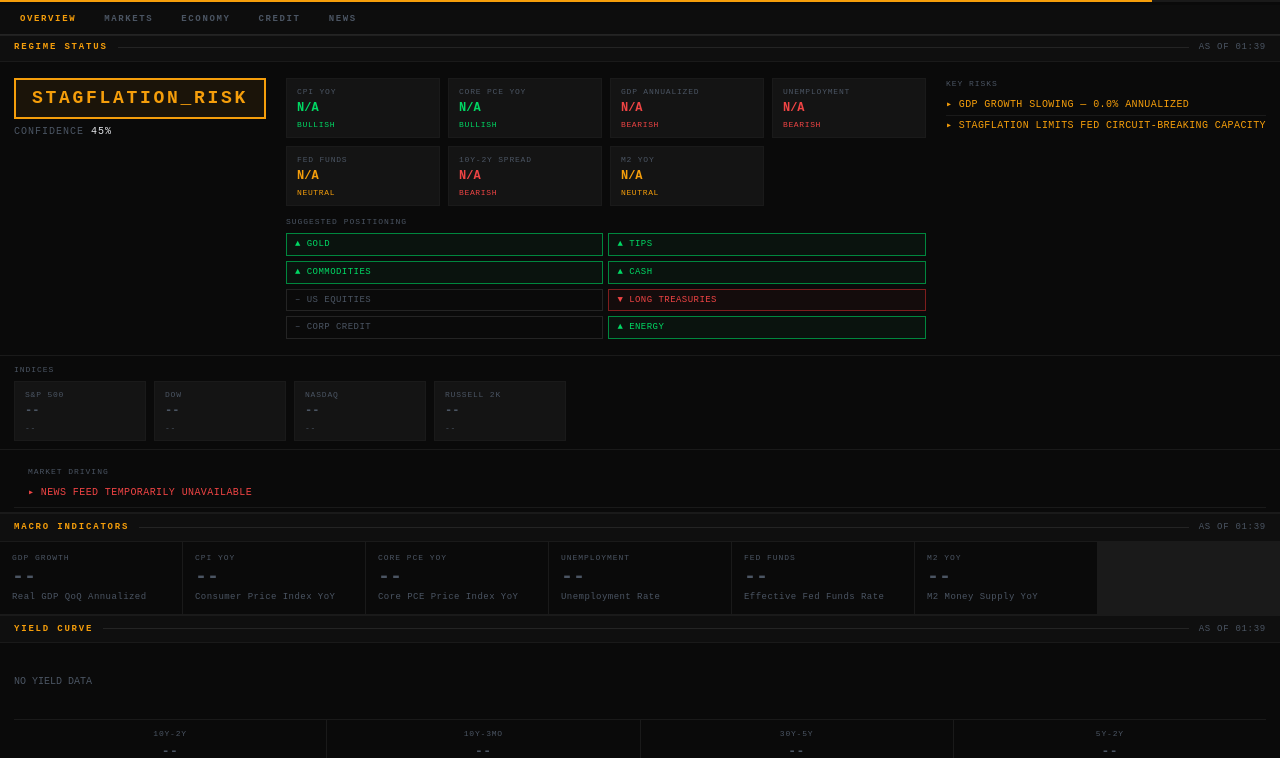
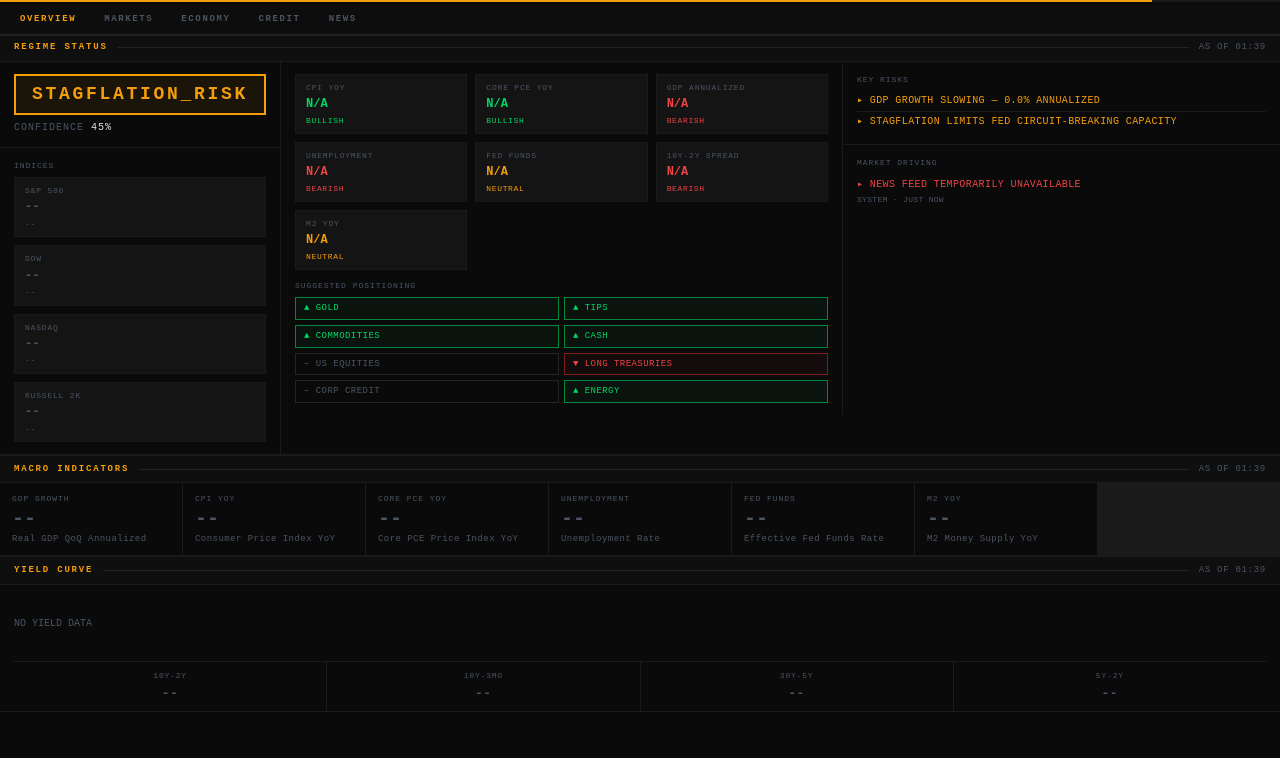
Before and after one commit to chapmanr1/macro-terminal, a Flask app: page / in a window 1280 px wide. Shown: the part 35-793 px from the top of the page. After the commit the page ends 747 px from the top, so only its background shows below. Run offline with Flask 3, Linux system fonts and the light colour scheme.

Commit message:
Redesign Overview regime section as 3-column layout
Left (20%): regime tag + confidence, then 4 index squares stacked single-col
Center (45%): indicator cards grid + suggested positioning grid
Right (35%): KEY RISKS bullet list, MARKET DRIVING headlines with source/time

renderRegime now targets regimeLeft/regimeCenter/regimeRight independently.
All three columns live inside regimeContent so error fallback still works.
Mobile: stacks to single column (left → center → right) via grid-cols:1fr.
MACRO INDICATORS and YIELD CURVE below unchanged.

Co-Authored-By: Claude Sonnet 4.6 <noreply@anthropic.com>

```diff
--- a/templates/index.html
+++ b/templates/index.html
@@ -62,8 +62,13 @@
     .c-blue{color:var(--blue)} .c-muted{color:var(--muted)} .c-white{color:var(--white)}
     .c-orange{color:var(--orange)}
 
-    /* ── OVERVIEW: REGIME ── */
-    .regime-block { padding: 16px 14px; background: var(--bg); border-bottom: 1px solid var(--border); display: grid; grid-template-columns: auto 1fr auto; gap: 20px; align-items: start; }
+    /* ── OVERVIEW: 3-COLUMN REGIME LAYOUT ── */
+    .ov-three-col { display: grid; grid-template-columns: 20fr 45fr 35fr; border-bottom: 1px solid var(--border); align-items: start; }
+    .ov-col-left { border-right: 1px solid var(--border); display: flex; flex-direction: column; }
+    .ov-col-center { border-right: 1px solid var(--border); padding: 12px 14px; }
+    .ov-col-right { display: flex; flex-direction: column; }
+    .ov-cell { padding: 12px 14px; }
+    .ov-cell-div { border-bottom: 1px solid var(--border); }
     .regime-tag { display: inline-block; font-size: 18px; font-weight: 700; letter-spacing: 0.15em; padding: 6px 16px; border: 2px solid var(--amber); color: var(--amber); background: rgba(245,158,11,0.07); margin-bottom: 6px; }
     .regime-tag.STRONG-GROWTH { border-color:var(--green);color:var(--green);background:rgba(0,217,100,0.06) }
     .regime-tag.RECESSION { border-color:var(--red);color:var(--red);background:rgba(239,68,68,0.06) }
@@ -299,9 +304,9 @@
 
     /* ── MOBILE ── */
     @media (max-width: 640px) {
-      .regime-block { grid-template-columns: 1fr; gap: 14px; }
+      .ov-three-col { grid-template-columns: 1fr; }
+      .ov-col-left, .ov-col-center { border-right: none; border-bottom: 1px solid var(--border); }
       .regime-tag { font-size: 14px; }
-      .ov-idx-cell { flex: 0 0 calc(50% - 1px); }
       .macro-grid { grid-template-columns: repeat(2,1fr); }
       .macro-cell-value { font-size: 16px; }
       .yc-spreads { flex-wrap: wrap; }
@@ -361,30 +366,49 @@
       <div class="section-meta" id="regimeTimestamp">--</div>
     </div>
     <div id="regimeContent">
-      <div class="regime-block">
-        <div><div class="skel" style="width:200px;height:44px;margin-bottom:8px"></div><div class="skel" style="width:120px;height:12px"></div></div>
-        <div class="regime-indicators" style="grid-template-columns:repeat(4,1fr)">
-          <div class="skel" style="height:52px"></div><div class="skel" style="height:52px"></div>
-          <div class="skel" style="height:52px"></div><div class="skel" style="height:52px"></div>
+      <div class="ov-three-col">
+
+        <!-- LEFT: regime tag + confidence + indices -->
+        <div class="ov-col-left">
+          <div id="regimeLeft" class="ov-cell ov-cell-div">
+            <div class="skel" style="width:100%;height:36px;margin-bottom:8px"></div>
+            <div class="skel" style="width:80px;height:10px"></div>
+          </div>
+          <div id="ovIndicesContent" class="ov-cell">
+            <div class="regime-risks-title">INDICES</div>
+            <div class="skel" style="height:10px;margin-bottom:5px"></div>
+            <div class="skel" style="height:10px;margin-bottom:5px"></div>
+            <div class="skel" style="height:10px;margin-bottom:5px"></div>
+            <div class="skel" style="height:10px"></div>
+          </div>
         </div>
-        <div><div class="skel" style="width:140px;height:12px;margin-bottom:6px"></div><div class="skel" style="width:140px;height:10px"></div></div>
+
+        <!-- CENTER: indicator cards + positioning -->
+        <div class="ov-col-center" id="regimeCenter">
+          <div class="regime-indicators">
+            <div class="skel" style="height:52px"></div><div class="skel" style="height:52px"></div>
+            <div class="skel" style="height:52px"></div><div class="skel" style="height:52px"></div>
+            <div class="skel" style="height:52px"></div><div class="skel" style="height:52px"></div>
+          </div>
+        </div>
+
+        <!-- RIGHT: key risks + market driving -->
+        <div class="ov-col-right">
+          <div id="regimeRight" class="ov-cell ov-cell-div">
+            <div class="regime-risks-title">KEY RISKS</div>
+            <div class="skel" style="height:10px;margin-bottom:6px"></div>
+            <div class="skel" style="height:10px;margin-bottom:6px"></div>
+            <div class="skel" style="height:10px"></div>
+          </div>
+          <div id="ovDrivingContent" class="ov-cell">
+            <div class="regime-risks-title">MARKET DRIVING</div>
+            <div class="skel" style="height:10px;margin-bottom:6px"></div>
+            <div class="skel" style="height:10px;margin-bottom:6px"></div>
+            <div class="skel" style="height:10px"></div>
+          </div>
+        </div>
+
       </div>
-    </div>
-
-    <!-- EQUITY INDICES STRIP -->
-    <div id="ovIndicesContent" class="regime-indicators" style="padding:8px 14px;border-bottom:1px solid var(--border)">
-      <div class="regime-ind"><div class="skel" style="height:8px;width:60px;margin-bottom:4px"></div><div class="skel" style="height:14px;width:70px;margin-bottom:3px"></div><div class="skel" style="height:8px;width:40px"></div></div>
-      <div class="regime-ind"><div class="skel" style="height:8px;width:60px;margin-bottom:4px"></div><div class="skel" style="height:14px;width:70px;margin-bottom:3px"></div><div class="skel" style="height:8px;width:40px"></div></div>
-      <div class="regime-ind"><div class="skel" style="height:8px;width:60px;margin-bottom:4px"></div><div class="skel" style="height:14px;width:70px;margin-bottom:3px"></div><div class="skel" style="height:8px;width:40px"></div></div>
-      <div class="regime-ind"><div class="skel" style="height:8px;width:60px;margin-bottom:4px"></div><div class="skel" style="height:14px;width:70px;margin-bottom:3px"></div><div class="skel" style="height:8px;width:40px"></div></div>
-    </div>
-
-    <!-- MARKET DRIVING NEWS (OVERVIEW) -->
-    <div id="ovDrivingContent" style="padding:8px 14px 4px;border-bottom:1px solid var(--border)">
-      <div class="regime-risks-title">MARKET DRIVING</div>
-      <div class="skel" style="height:10px;margin-bottom:6px"></div>
-      <div class="skel" style="height:10px;margin-bottom:6px"></div>
-      <div class="skel" style="height:10px;margin-bottom:4px"></div>
     </div>
 
     <div class="section-header">
@@ -797,6 +821,15 @@ function renderRegime(data) {
 
   setTimestamp('regimeTimestamp', data.timestamp);
 
+  const cssLabel = label.replace(/\s+/g, '-');
+
+  // LEFT: regime tag + confidence
+  const leftEl = document.getElementById('regimeLeft');
+  if (leftEl) setEl('regimeLeft', `
+    <div class="regime-tag ${cssLabel}">${label}</div>
+    <div class="regime-confidence">CONFIDENCE <span>${confidence !== null ? fmt(confidence,0)+'%' : '--'}</span></div>`);
+
+  // CENTER: indicator cards + positioning
   const indCards = indicators.map(ind => {
     const cls = ind.signal === 'BULLISH' ? 'c-green' : ind.signal === 'BEARISH' ? 'c-red' : 'c-amber';
     return `<div class="regime-ind">
@@ -806,32 +839,26 @@ function renderRegime(data) {
     </div>`;
   }).join('');
 
-  const riskItems = risks.length
-    ? risks.map(r => `<div class="regime-risk-item">▸ ${r}</div>`).join('')
-    : '<div class="c-muted" style="font-size:10px">NO FLAGS</div>';
-
   const posItems = positioning.map(p => {
     const cls = p.stance==='OW' ? 'OW' : p.stance==='UW' ? 'UW' : 'N';
     const pre = p.stance==='OW' ? '▲ ' : p.stance==='UW' ? '▼ ' : '– ';
     return `<div class="pos-item ${cls}">${pre}${p.asset_class||''}</div>`;
   }).join('');
 
-  const cssLabel = label.replace(/\s+/g, '-');
-  setEl('regimeContent', `
-    <div class="regime-block">
-      <div>
-        <div class="regime-tag ${cssLabel}">${label}</div>
-        <div class="regime-confidence">CONFIDENCE <span>${confidence !== null ? fmt(confidence,0)+'%' : '--'}</span></div>
-      </div>
-      <div>
-        <div class="regime-indicators">${indCards || '<div class="c-muted">No data</div>'}</div>
-        ${posItems ? `<div class="regime-positioning"><div class="regime-pos-title">SUGGESTED POSITIONING</div><div class="pos-grid">${posItems}</div></div>` : ''}
-      </div>
-      <div>
-        <div class="regime-risks-title">KEY RISKS</div>
-        ${riskItems}
-      </div>
-    </div>`);
+  const centerEl = document.getElementById('regimeCenter');
+  if (centerEl) setEl('regimeCenter', `
+    <div class="regime-indicators">${indCards || '<div class="c-muted">No data</div>'}</div>
+    ${posItems ? `<div class="regime-positioning"><div class="regime-pos-title">SUGGESTED POSITIONING</div><div class="pos-grid">${posItems}</div></div>` : ''}`);
+
+  // RIGHT: key risks
+  const riskItems = risks.length
+    ? risks.map(r => `<div class="regime-risk-item">▸ ${r}</div>`).join('')
+    : '<div class="c-muted" style="font-size:10px">NO FLAGS</div>';
+
+  const rightEl = document.getElementById('regimeRight');
+  if (rightEl) setEl('regimeRight', `
+    <div class="regime-risks-title">KEY RISKS</div>
+    ${riskItems}`);
 }
 
 function renderMacro(data) {
@@ -1010,10 +1037,7 @@ function renderOverviewIndices(data) {
     </div>`;
   }).join('');
 
-  const el = document.getElementById('ovIndicesContent');
-  el.className = '';
-  el.style.cssText = 'padding:8px 14px;border-bottom:1px solid var(--border)';
-  setEl('ovIndicesContent', `<div class="regime-risks-title">INDICES</div><div class="regime-indicators">${cells}</div>`);
+  setEl('ovIndicesContent', `<div class="regime-risks-title">INDICES</div><div class="regime-indicators" style="grid-template-columns:1fr">${cells}</div>`);
 }
 
 function renderOverviewDriving(data) {
@@ -1025,10 +1049,9 @@ function renderOverviewDriving(data) {
 
   if (!top.length) { setEl('ovDrivingContent','<div class="error-row">NO HIGH-IMPACT NEWS</div>'); return; }
 
-  const items = `<div style="padding:8px 14px 4px;border-bottom:1px solid var(--border)">
+  const items = `
     <div class="regime-risks-title">MARKET DRIVING</div>
-    ${top.map((a,i) => `<a href="${a.url||'#'}" target="_blank" rel="noopener noreferrer" class="regime-risk-item" style="color:${colors[i]};display:block;text-decoration:none">▸ ${a.title||a.headline||''}</a>`).join('')}
-  </div>`;
+    ${top.map((a,i) => `<a href="${a.url||'#'}" target="_blank" rel="noopener noreferrer" class="regime-risk-item" style="color:${colors[i]};display:block;text-decoration:none;padding:4px 0">▸ ${a.title||a.headline||''}<span style="display:block;font-size:8px;color:var(--muted);margin-top:2px;font-weight:400;letter-spacing:0.04em">${(a.source||'').toUpperCase()} · ${a.relTime||fmtRelTime(a.publishedAt)}</span></a>`).join('')}`;
 
   setEl('ovDrivingContent', items);
 }
```
